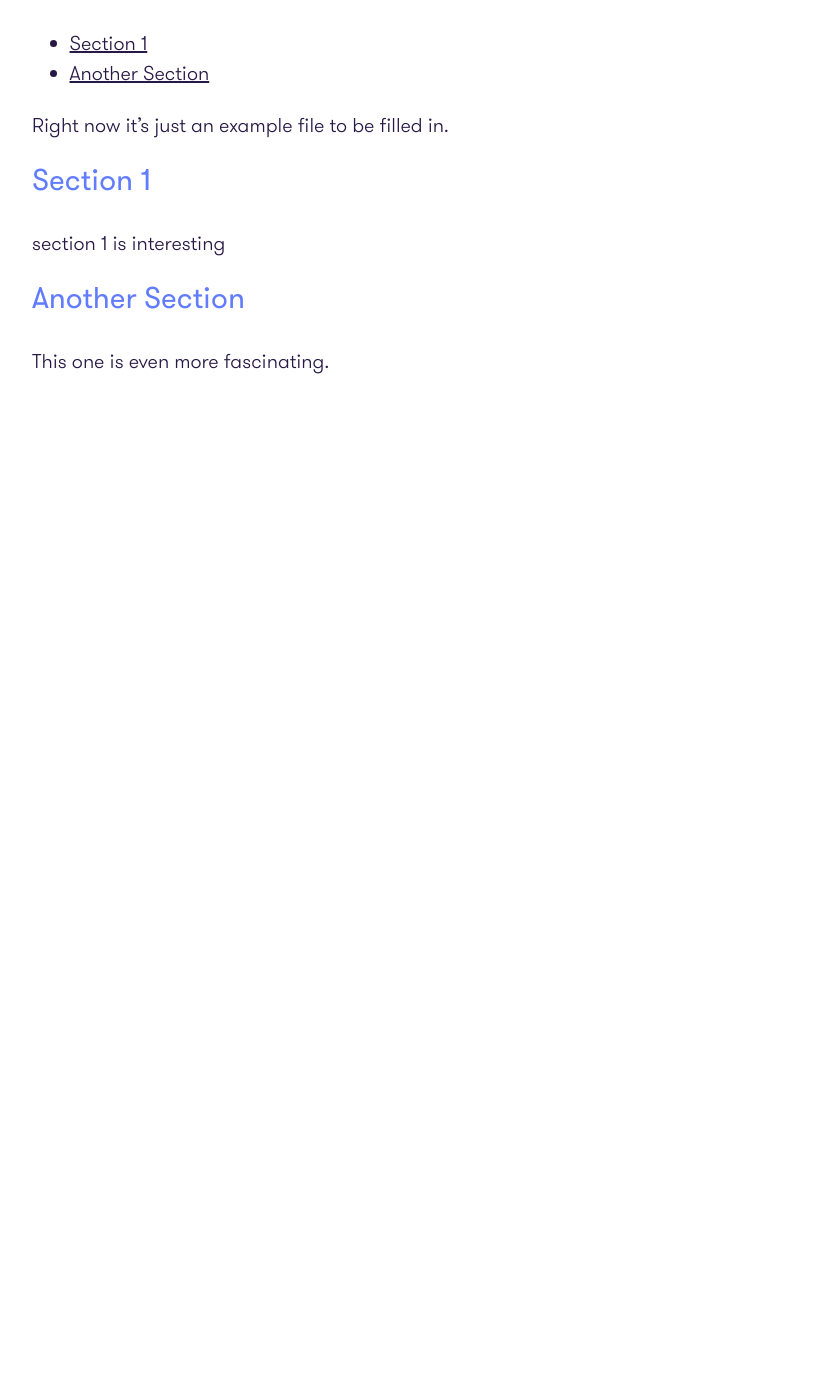
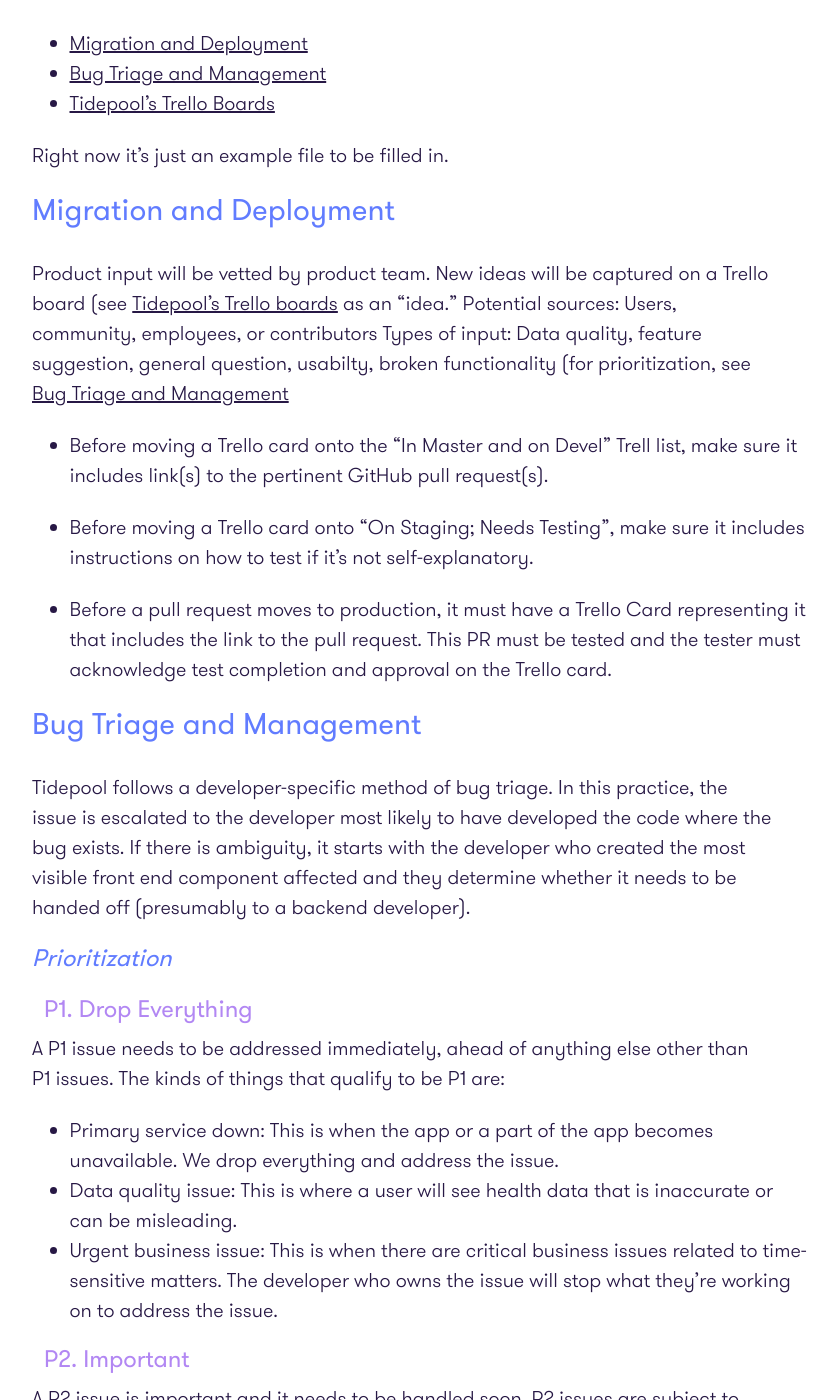
Before and after one commit to tidepool-org/tidepool-org.github.io, a Jekyll site: the page built from Processes.md, in a window 1280 px wide and 1400 px high, scrolled down 446 px. Shown: the whole window, without its empty margins (173-1010 px from the left). Built offline with Jekyll 4.4.1, drawn with Linux system fonts in a browser that asks for light colours; before the commit the page ends 1176 px from its top, so only the background shows below that; some of the changed text lies outside the part shown.

Commit message:
Updated the page with content

```diff
--- a/Processes.md
+++ b/Processes.md
@@ -13,15 +13,62 @@ to be read by Tidepool employees, by open source contributors, and by regulators
 
 Table of contents:
 
-* [Section 1](#section-1)
-* [Another Section](#another-section)
+* [Migration and Deployment](#migration-and-deployment)
+* [Bug Triage and Management](#bug-triage-and-management)
+* [Tidepool's Trello Boards](#tidepool's-trello-boards)
 
 Right now it's just an example file to be filled in.
 
-## Section 1
+## Migration and Deployment
 
-section 1 is interesting
+Product input will be vetted by product team. New ideas will be captured on a Trello board (see [Tidepool's Trello boards](#tidepool's-trello-boards) as an "idea."
+Potential sources: Users, community, employees, or contributors
+Types of input: Data quality, feature suggestion, general question, usabilty, broken functionality (for prioritization, see [Bug Triage and Management](#bug-triage-and-management)
 
-## Another Section
+* Before moving a Trello card onto the “In Master and on Devel” Trell list, make sure it includes link(s) to the pertinent GitHub pull request(s).
 
-This one is even more fascinating.
+* Before moving a Trello card onto “On Staging; Needs Testing”, make sure it includes instructions on how to test if it’s not self-explanatory.
+
+* Before a pull request moves to production, it must have a Trello Card representing it that includes the link to the pull request. This PR must be tested and the tester must acknowledge test completion and approval on the Trello card.
+
+
+## Bug Triage and Management
+
+Tidepool follows a developer-specific method of bug triage. In this practice, the issue is escalated to the developer most likely to have developed the code where the bug exists. If there is ambiguity, it starts with the developer who created the most visible front end component affected and they determine whether it needs to be handed off (presumably to a backend developer).
+
+
+### Prioritization
+#### P1. Drop Everything
+A P1 issue needs to be addressed immediately, ahead of anything else other than P1 issues. The kinds of things that qualify to be P1 are:
+* Primary service down: This is when the app or a part of the app becomes unavailable. We drop everything and address the issue.
+* Data quality issue: This is where a user will see health data that is inaccurate or can be misleading.
+* Urgent business issue: This is when there are critical business issues related to time-sensitive matters.
+The developer who owns the issue will stop what they’re working on to address the issue.
+
+#### P2. Important
+A P2 issue is important and it needs to be handled soon. P2 issues are subject to adjustment in priority, especially relative to each other, but for the most part, P2 issues will be handled before P3 issues. Things that qualify as P2 include:
+* Expected functionality is not working and it affects existing users or something of importance to the business.
+* An issue that is less important to Tidepool but has some time-critical component where its value drops if we don’t do it on time.
+* An issue that enables other important work.
+* An issue that can be addressed with a patch or workaround for the time being; in this case, the patch might be P2 but the long-term fix could be P3.
+
+#### P3. As Time Permits
+P3 issues are items that are due for development but take a back seat to urgent or important issues. Examples are:
+* Product ideas that will improve the speed or usability of poorly performing features.
+* Bugs that do not affect critical functionality -- cosmetic or minor functional bugs.
+* Features that are required for commercialization but not critical or enabling.
+
+#### P4. Some Day
+P4 issues are essentially on the backlog, but available for being worked if they happen to fall out of other work or fit between other, more urgent tasks. Examples are:
+* Product ideas to improve existing features that already work reasonably well.
+* Product ideas that add brand new features.
+* Visual issues not affecting functionality.
+
+
+
+## Tidepool's Trello Boards
+
+* [Blip](https://trello.com/b/GPadCYvP/blip) - This board is actively used by Tidepool's development team to manage front-end work in progress.
+* [Blip Product Backlog](https://trello.com/b/iKydvoiJ/blip-product-backlog) - This board stores all feature suggestions (we call them "ideas") for Blip. The list of "Force-Ranked" ideas have been prioritized for future development.
+* [Open Source Tasks](https://trello.com/b/uTNKzwka/open-source-tasks) - This board lists all the ideas that are ripe for the open source pickens. Contributions are welcome! Each card will point to the relevant GitHub repository and include a "developer buddy" - that's a Tidepool employee who will be your primary point of contact as you develop this feature.
+* [Platform](https://trello.com/b/xLF1XmeQ/platform) - This board is actively used by Tidepool's development team to manage backend work in progress.
```
